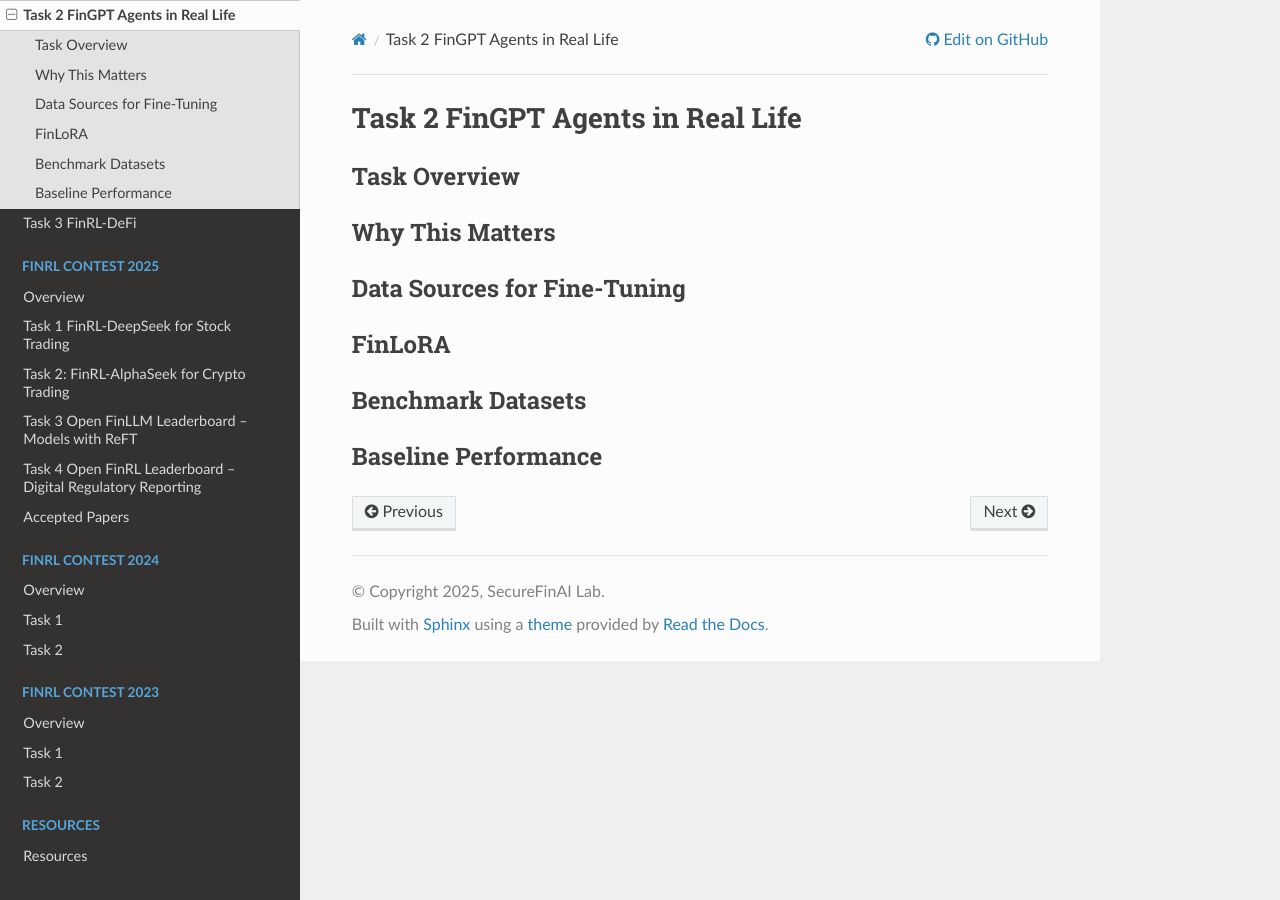
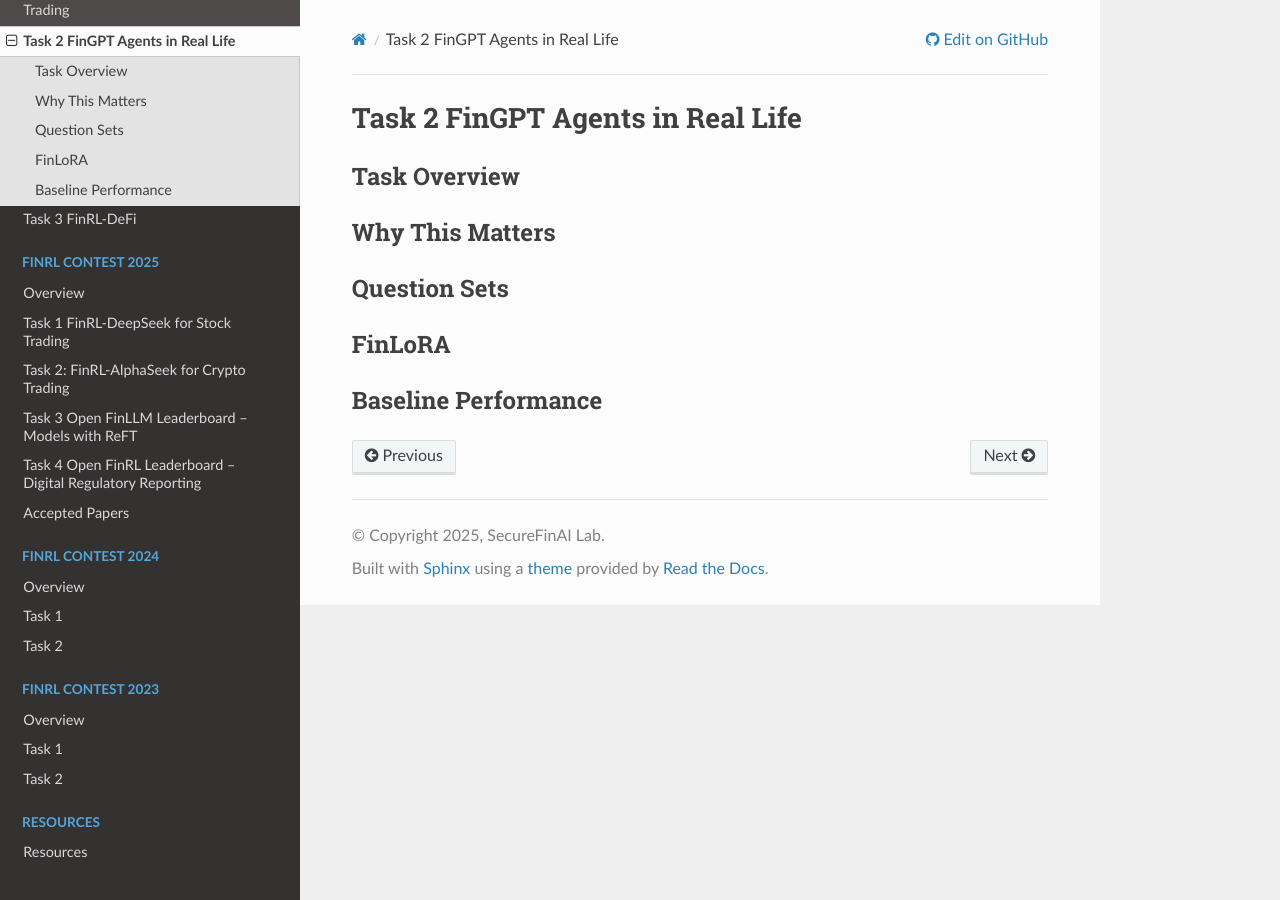
Before and after one commit to Xingyu025/FinAI-Contest, a Sphinx documentation site: the page built from docs/source/finai2025/task2.rst, in a window 1280 px wide. Built offline with Sphinx 7.4.7 and the Read the Docs theme 3.1.0, drawn with Linux system fonts in a browser that asks for light colours.

Commit message:
Update task2.rst

```diff
--- a/docs/source/finai2025/task2.rst
+++ b/docs/source/finai2025/task2.rst
@@ -11,7 +11,7 @@ Why This Matters
 ----------------
 
 
-Data Sources for Fine-Tuning
+Question Sets
 ----------------------------------
 
 
@@ -19,9 +19,6 @@ FinLoRA
 -------------------------------------
 
 
-Benchmark Datasets
--------------------------------------
-
 
 Baseline Performance
 ----------------------------
```
